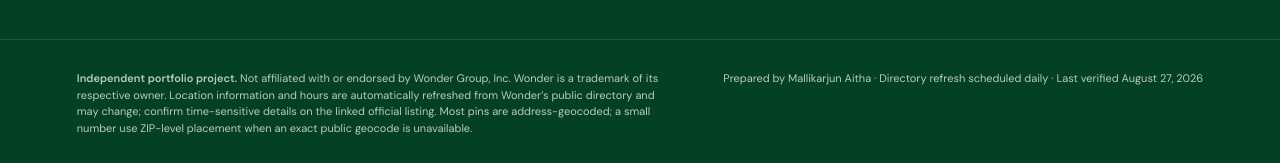
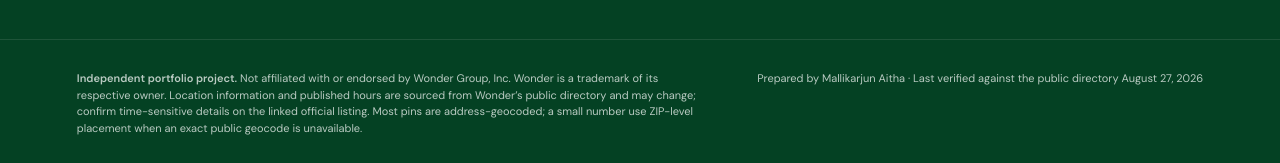
Before and after one commit to mallikarjun25/wonder-footprint-map, a Next.js app: page / in a window 1280 px wide. Shown: the part 1743-1906 px from the top of the page. Built offline with nearby package versions, Linux system fonts and the light colour scheme.

Commit message:
Make directory refresh fail-safe

```diff
--- a/app/MapExplorer.tsx
+++ b/app/MapExplorer.tsx
@@ -255,7 +255,7 @@ export default function MapExplorer({ locations }: { locations: GeoLocation[] })
           <h2>{selected.name}</h2>
           <p>{selected.address}</p>
           {selected.distance !== undefined && <p className="distance-copy">Approximately {selected.distance.toFixed(1)} miles from you</p>}
-          {!selected.status && <div className={`hours-panel ${isOpenAt(selected, localMinutes(now, selected.timeZone)) ? "is-open" : "is-closed"}`}><span>{isOpenAt(selected, localMinutes(now, selected.timeZone)) ? "Open now" : "Closed now"}</span><strong>{selected.hoursLabel}</strong><small>Local time · automatically refreshed from the official directory</small></div>}
+          {!selected.status && <div className={`hours-panel ${isOpenAt(selected, localMinutes(now, selected.timeZone)) ? "is-open" : "is-closed"}`}><span>{isOpenAt(selected, localMinutes(now, selected.timeZone)) ? "Open now" : "Closed now"}</span><strong>{selected.hoursLabel}</strong><small>Published schedule · local time · confirm on the official listing</small></div>}
           {selected.status === "renovation" && <div className="status-note">Temporarily closed for renovations</div>}
           {selected.status === "coming-soon" && <div className="status-note">Announced for {selected.plannedFor}</div>}
           <div className="detail-actions">
--- a/app/page.tsx
+++ b/app/page.tsx
@@ -47,8 +47,8 @@ export default function Home() {
         <div><b>↗</b><strong>{Object.keys(counts).length - 3} more markets</strong><em>and a growing national footprint</em></div>
       </section>
       <footer id="about">
-        <p><strong>Independent portfolio project.</strong> Not affiliated with or endorsed by Wonder Group, Inc. Wonder is a trademark of its respective owner. Location information and hours are automatically refreshed from Wonder’s public directory and may change; confirm time-sensitive details on the linked official listing. Most pins are address-geocoded; a small number use ZIP-level placement when an exact public geocode is unavailable.</p>
-        <p>Prepared by Mallikarjun Aitha · Directory refresh scheduled daily · Last verified {new Intl.DateTimeFormat("en-US", { month: "long", day: "numeric", year: "numeric", timeZone: "America/New_York" }).format(new Date(dataUpdatedAt))}</p>
+        <p><strong>Independent portfolio project.</strong> Not affiliated with or endorsed by Wonder Group, Inc. Wonder is a trademark of its respective owner. Location information and published hours are sourced from Wonder’s public directory and may change; confirm time-sensitive details on the linked official listing. Most pins are address-geocoded; a small number use ZIP-level placement when an exact public geocode is unavailable.</p>
+        <p>Prepared by Mallikarjun Aitha · Last verified against the public directory {new Intl.DateTimeFormat("en-US", { month: "long", day: "numeric", year: "numeric", timeZone: "America/New_York" }).format(new Date(dataUpdatedAt))}</p>
       </footer>
     </main>
   );
```
Also changed, not shown: 1 other file (tests, documents, lock files or other folders).
